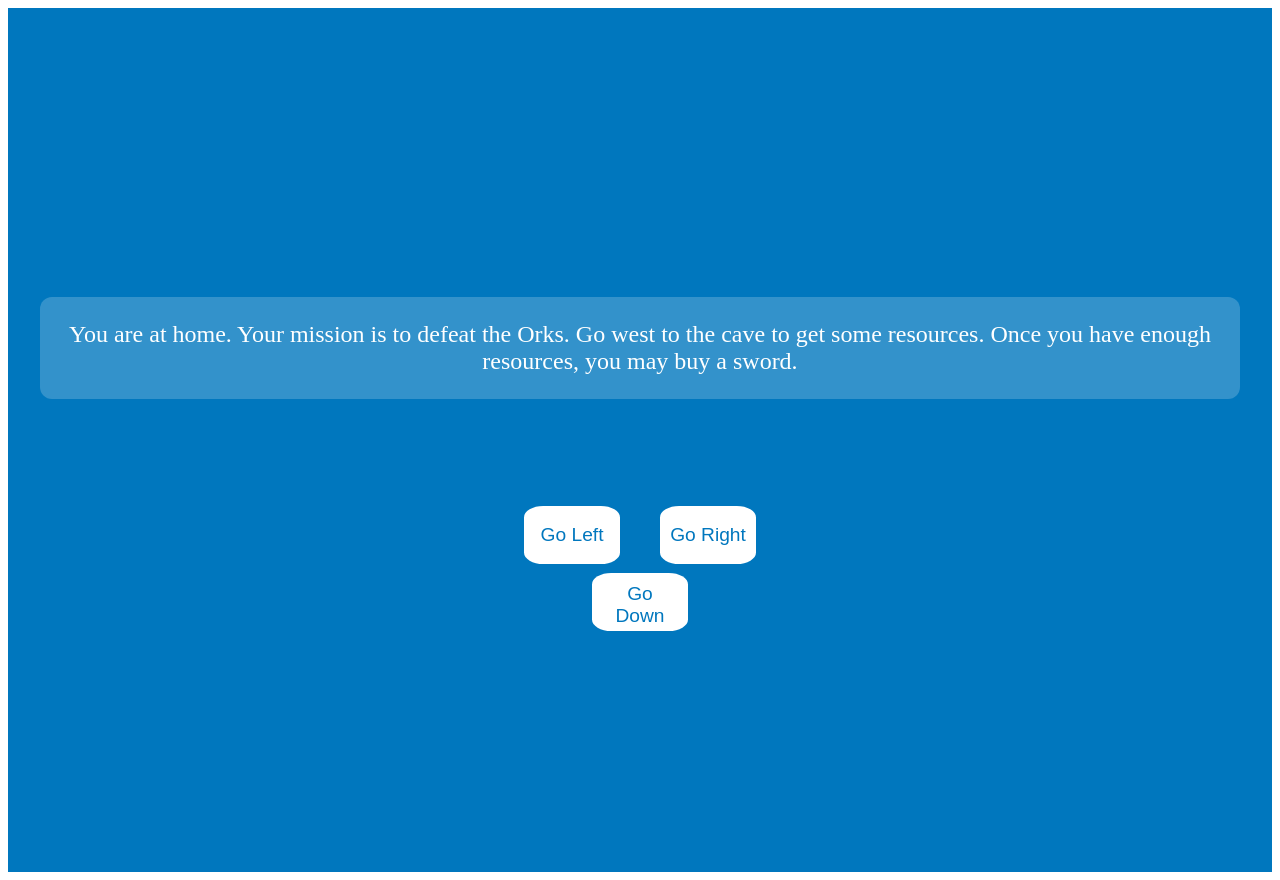
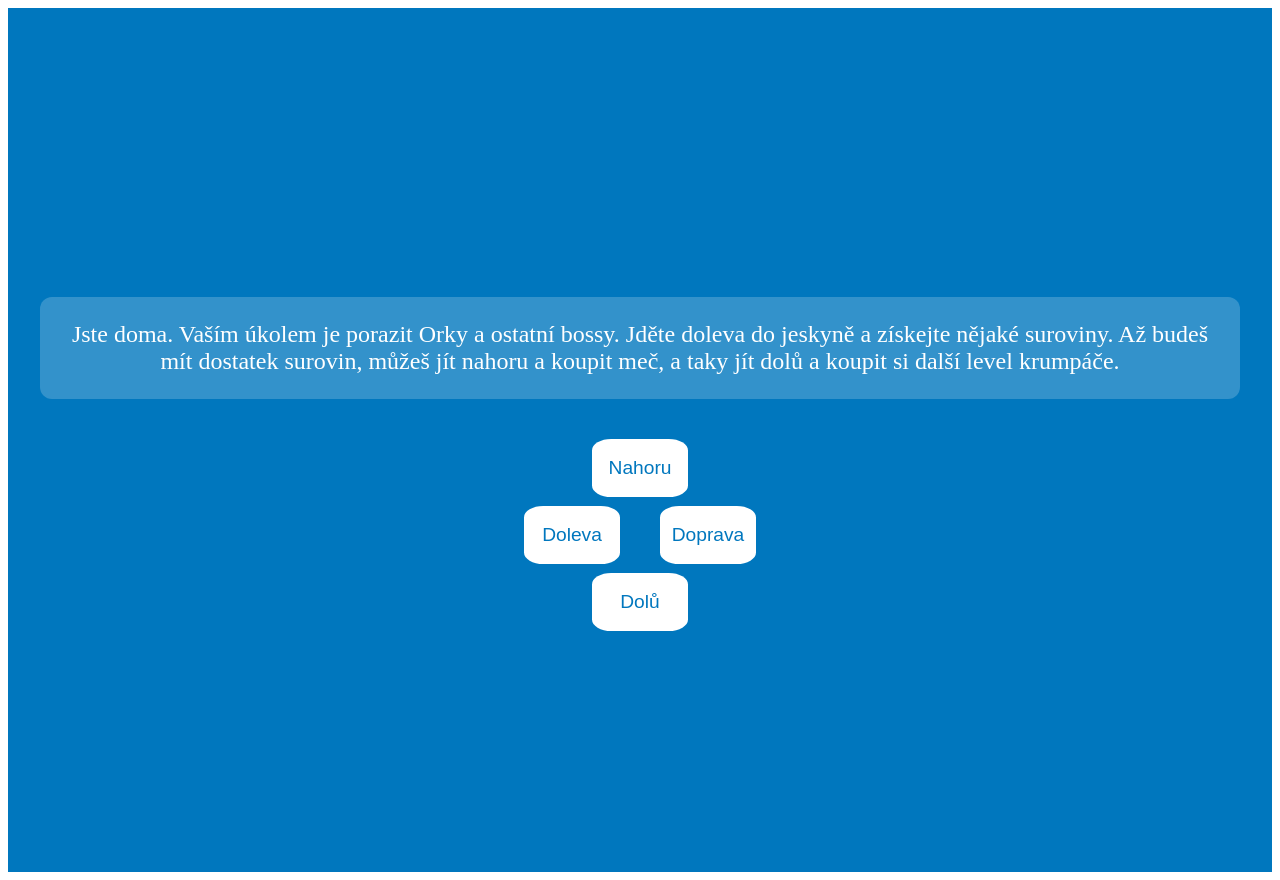
Before and after one commit to jakub-te/dungeon, a plain HTML site: page index.html in a window 1280 px wide. Drawn offline with Linux system fonts and the light colour scheme.

Commit message:
nove mistnosti

```diff
--- a/index.html
+++ b/index.html
@@ -14,12 +14,12 @@
   <div id="container">
     <div id="text_area"></div>
     <div id="button_container">
-      <button id="left_button">Go Left</button>
-      <button id="up_button">Go Up</button>
-      <button id="down_button">Go Down</button>
-      <button id="right_button">Go Right</button>
+      <button id="left_button">Doleva</button>
+      <button id="up_button">Nahoru</button>
+      <button id="down_button">Dolů</button>
+      <button id="right_button">Doprava</button>
     </div>
-    <button id="action_button">Buy/Mine/Battle</button>
+    <button id="action_button">Koupit/Mine/Battle</button>
   </div>
 
   <script src="script.js"></script>
--- a/script.js
+++ b/script.js
@@ -6,20 +6,29 @@ let already_mined = false;
 let game_places;
 
 game_places = [{
-  directions: [1, 2, -1, 3], // position 0 (left, right, up, down)
-  textField: "You are at home. Your mission is to defeat the Orks. Go west to the cave to get some resources. Once you have enough resources, you may buy a sword.",
-  action_button: "Buy"
+  directions: [1, 2, 4, 3], // position 0 (left, right, up, down)
+  textField: "Jste doma. Vaším úkolem je porazit Orky a ostatní bossy. Jděte doleva do jeskyně a získejte nějaké suroviny. Až budeš mít dostatek surovin, můžeš jít nahoru a koupit meč, a taky jít dolů a koupit si další level krumpáče.",
+  action_button: "Koupit"
 }, {
-  directions: [-1, 0, -1, -1], // position 1
-  textField: "You're in a cave. Mine some gold by clicking the \"Mine\" button. (You can only go once) Then, once you've mined enough gold, go back home and then you can mine again.",
-  action_button: "Mine"
+  directions: [5, 0, -1, -1], // position 1
+  textField: "Jsi v jeskyni. Zde vytěž nějaký bronz. Můžeš jít dál, aby jsi vytěžil lepší suroviny.",
+  action_button: "Těžit"
 }, {
   directions: [0, -1, -1, -1], // position 2
-  textField: "This is the final battle. Click the \"Battle\" button to fight the Orks",
-  action_button: "Battle"
+  textField: "Počkej! Jsi u dveří, opravdu cheš jít ven?",
+  action_button: "Bojovat"
 }, {
-  directions: [-1, -1, 0, -1], // position 2
-  textField: "Dorazil jsi do Hospůdky na mýtince",
+  directions: [-1, -1, 0, -1], // position 3
+  textField: "Jsi v obchodu s krumpáčema.",
+  action_button: "Koupit"
+}, {
+  directions: [-1, -1, -1, 0], // position 4
+  textField: "Jsi v obchodu se zbraněmi.",
+  action_button: "Koupit"
+}, {
+  directions: [6, 1, -1, -1], // position 5
+  textField: "Jsi v jeskyni. Zde vytěž nějaké stříbro. Můžeš jít dál, aby jsi vytěžil lepší suroviny.",
+  action_button: "Koupit"
 }
 ]
 
@@ -67,6 +76,10 @@ function updateScreen() {
       action_button.style.display = "block";
     }
   } else if (current_position === 2) {
+    action_button.style.display = "block";
+  } else if (current_position === 3) {
+    action_button.style.display = "block";
+  } else if (current_position === 4) {
     action_button.style.display = "block";
   }
 }
@@ -118,7 +131,7 @@ document.getElementById("down_button").addEventListener("click", function() {
 });
 
 document.getElementById("action_button").addEventListener("click", function() {
-  if (current_position === 0) {
+  if (current_position === 4) {
     buySword();
   } else if (current_position === 1) {
     mineGold();
```
